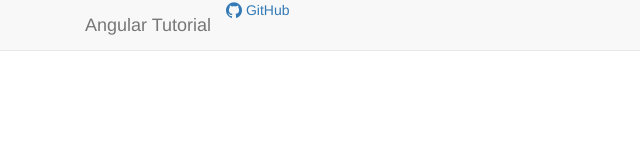
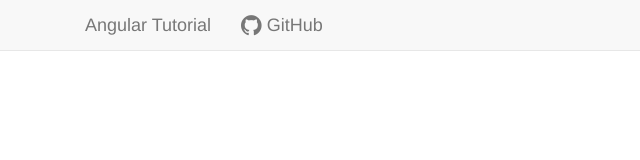
Before and after one commit to pachonjcl/angularjs-tutorial, a website: page index.html in a window 1280 px wide. Shown: the whole page, without its empty margins (0-640 px from the left). Drawn offline with nearby package versions, Linux system fonts and the light colour scheme; some packages are replaced by stand-ins of ours; a script that the page names is missing.

Commit message:
github logo arreglado

```diff
--- a/index.html
+++ b/index.html
@@ -38,7 +38,13 @@
         <div class="container">
           <div class="navbar-header">
             <a class="navbar-brand" ui-sref="tutoriales">
-              Angular Tutorial <a href="https://github.com/pachonjcl/pachonjcl.github.io"><i class="fa fa-lg fa-github"></i> GitHub</a>
+              Angular Tutorial
+            </a>
+          </div>
+          <div class="collapse navbar-collapse">
+            <a class="navbar-brand" href="https://github.com/pachonjcl/pachonjcl.github.io">
+              <i class="fa fa-lg fa-github"></i>
+              GitHub
             </a>
           </div>
         </div>
```
